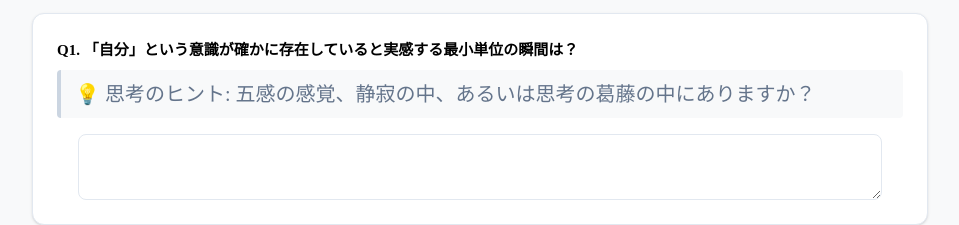
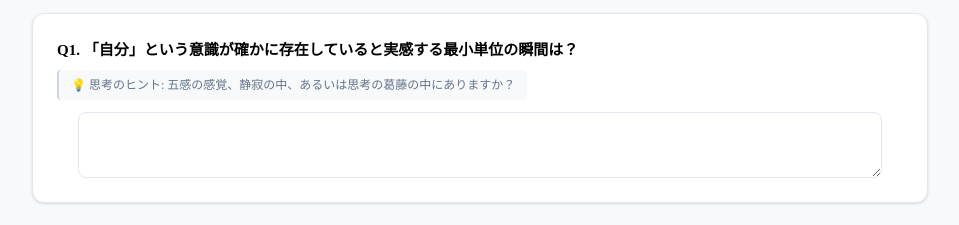
Before and after one commit to Cozy-Blank/watasiwo-katachi-tsukurumono, a Next.js app: page / in a window 1280 px wide. Shown: the part 620-845 px from the top of the page, without its empty margins (160-1119 px from the left). Built offline with nearby package versions, Linux system fonts and the light colour scheme.

Commit message:
fix: 思考のヒントをQより小さめの12pxに変更

```diff
--- a/app/page.tsx
+++ b/app/page.tsx
@@ -83,7 +83,6 @@ export default function Home() {
         </div>
 
         <header className="text-center mb-10">
-          {/* タイトル：くすみグレー＆控えめサイズ */}
           <h1
             style={{ color: '#64748B', fontSize: '15px', fontWeight: '500' }}
             className="mb-2 tracking-wide"
@@ -129,7 +128,6 @@ export default function Home() {
 
             return (
               <section key={groupIdx} className="space-y-6">
-                {/* Q1-Q10などの区切りタグを削除し、カテゴリ名のみ表示 */}
                 <div className="border-b-2 border-black pb-2 pt-2 flex items-center gap-3">
                   <h2 className="text-lg font-bold text-[#000000]">
                     {groupCategory}
@@ -142,18 +140,19 @@ export default function Home() {
                       key={q.id}
                       className="bg-white p-6 rounded-xl shadow-sm border border-[#E2E8F0] transition-all hover:border-[#CBD5E1]"
                     >
+                      {/* Q（質問文）: 15px */}
                       <h3 style={{ fontSize: '15px', color: '#000000', fontWeight: '600' }} className="mb-2 leading-relaxed">
                         Q{q.id}. {q.question}
                       </h3>
 
-                      {/* 思考のヒント：フォントサイズを10pxの2倍（20px）に変更 */}
+                      {/* 思考のヒント：Q(15px)より小さめの12pxで構築 */}
                       {q.hint && (
-                        <p style={{ fontSize: '20px', color: '#64748B' }} className="mb-4 bg-[#F8F9FA] px-3.5 py-2 rounded border-l-4 border-[#CBD5E1] block leading-relaxed">
-                          💡 <span className="font-medium">思考のヒント: {q.hint}</span>
+                        <p style={{ fontSize: '12px', color: '#64748B' }} className="mb-3 bg-[#F8F9FA] px-3 py-1.5 rounded border-l-2 border-[#CBD5E1] inline-block leading-normal">
+                          💡 <span>思考のヒント: {q.hint}</span>
                         </p>
                       )}
 
-                      {/* 記入欄：幅を問いより気持ち小さめ(w-[95%])、高さは従来の半分(rows={2}) */}
+                      {/* 回答欄：問いより気持ち小さめ(95%)＆高さ半分(rows=2) */}
                       <textarea
                         value={answers[q.id] || ''}
                         onChange={(e) => handleAnswerChange(q.id, e.target.value)}
```
